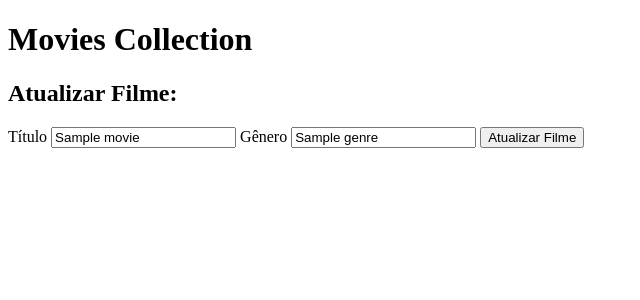
After one commit to r322563/movies-collection, a Flask app: template templates/update.html in a window 1280 px wide. The commit adds this page. Shown: the top 300 px of the page, without its empty margins (0-640 px from the left). Run offline with Flask 3, Linux system fonts and the light colour scheme; the template is opened without the code that fills it: most values are stand-ins (such as "Sample title", 1, 10 or a date in 2020); some libraries are stand-ins or nearby versions.

Commit message:
aula  frontend 01

```diff
--- a/app.py
+++ b/app.py
@@ -1,14 +1,47 @@
-from flask import Flask, render_template
+from flask import Flask, render_template, request, redirect
 import requests
 
 app = Flask(__name__)
 
 API_URL = 'http://127.0.0.1:5000/api/movies'
 
-@app.route('/', methods=['GET'])
+@app.route('/', methods=['GET', 'POST'])
 def index():
-    response = requests.get(API_URL)
-    return render_template('index.html')
+    if request.method == 'POST':
+        title = request.form['title']
+        genre = request.form['genre']
+        requests.post(
+            API_URL,
+            json={'title':title, 'genre':genre}
+        )
+        return redirect('/')
+    else:
+        response = requests.get(API_URL)
+        if response.status_code == 200:
+            movies = response.json()
+        else:
+            movies = []
+    return render_template('index.html', movies=movies)
+
+@app.route('/delete/<int:id>')
+
+def delete(id):
+    requests.delete(f'{API_URL}/{id}')
+    return redirect('/')
+
+@app.route('/<int:id>', methods=['GET', ' POST',])
+def update(id):
+    if  request. method == 'post':
+        title = request.form['title']
+        genre = request.form['genre']
+        requests.put(f'{API_URL}/{id}',json={'title': title, 'genre': genre})
+
+        response = requests.get(f'{API_URL}/{id}')
+        if response.status_code == 200:
+            movie = response.json()
+        else:
+            movie = {}
+    return render_template('update.html', movie=movie)
 
 if __name__ == '__main__':
     app.run(port=5001, debug=True)
--- a/requirements.txt
+++ b/requirements.txt
@@ -1 +1,2 @@
 Flask>=3.0.3,<3.1
+requests>=2.32.3,<2.33
--- a/templates/base.html
+++ b/templates/base.html
@@ -3,7 +3,8 @@
 <head>
     <meta charset="UTF-8">
     <meta name="viewport" content="width=device-width, initial-scale=1.0">
-    <title>Movies colletion</title>
+    <title>Movies Collection</title>
+    <link rel="stylesheet" href="https://cdnjs.cloudflare.com/ajax/libs/font-awesome/6.6.0/css/all.min.css" integrity="sha512-Kc323vGBEqzTmouAECnVceyQqyqdsSiqLQISBL29aUW4U/M7pSPA/gEUZQqv1cwx4OnYxTxve5UMg5GT6L4JJg==" crossorigin="anonymous" referrerpolicy="no-referrer" />
 </head>
 <body>
     {% block header %}
--- /dev/null
+++ b/templates/update.html
@@ -0,0 +1,14 @@
+{% extends 'base.html' %}
+
+{% block content %}
+    <h1>Movies Collection</h1>
+
+    <h2>Atualizar Filme:</h2>
+    <form action="/update" method="post">
+        <label for="title">Título</label>
+        <input type="text" id="title" name="title"  value="{{movie['title'] }}" required>
+        <label for="genre">Gênero</label>
+        <input type="text" id="genre" name="genre"  value="{{movie['genre'] }}" required>
+        <button type="submit">Atualizar Filme</button>
+    </form>
+{% endblock %}
```
Also changed, not shown: templates/index.html (+18 -4 lines).
